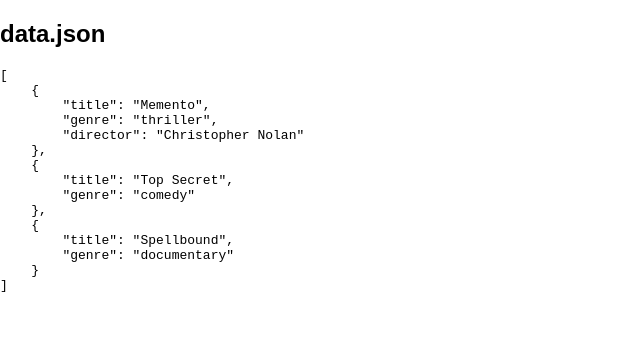
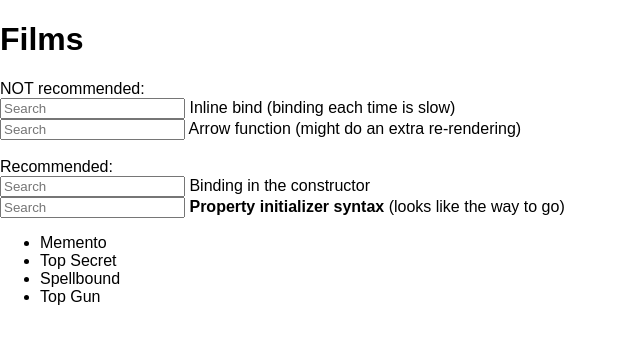
Before and after one commit to fmaylinch/react-sample-app, a React (Create React App) app: page /search in a window 1280 px wide. Shown: the top 340 px of the page, without its empty margins (0-640 px from the left). Built offline with nearby package versions, Linux system fonts and the light colour scheme.

Commit message:
Add event handler, using different approaches (bind, arrow, property initializer)

```diff
--- a/src/Search.js
+++ b/src/Search.js
@@ -1,11 +1,71 @@
-import React from 'react'
+import React, { Component } from 'react'
 import data from './data.json'
 
-const Search = (props) => (
-  <div>
-    <h2>data.json</h2>
-    <pre>{JSON.stringify(data, null, 4)}</pre>
-  </div>
-)
+class Search extends Component {
+
+  constructor(props) {
+    super(props)
+    this.state = { searchTerm: '' }
+
+    // binding in the constructor
+    // https://facebook.github.io/react/docs/handling-events.html
+    this.performSearchBinded = this.performSearchBinded.bind(this)
+  }
+
+  // This method is binded in the constructor
+  performSearchBinded(event) {
+    console.log("performSearchBinded")
+    this.setState({ searchTerm: event.target.value })
+  }
+
+  // This method is not binded, so we have to use inline binding or arrow function
+  performSearchNotBinded(event) {
+    console.log("performSearchNotBinded")
+    this.setState({ searchTerm: event.target.value })
+  }
+
+  // property initializer syntax
+  // https://facebook.github.io/react/docs/handling-events.html
+  performSearch = (event) => {
+    console.log("performSearch")
+    this.setState({ searchTerm: event.target.value })
+  }
+
+  render() {
+    return (
+      <div>
+        <h1>Films</h1>
+
+        NOT recommended:
+        <br/>
+        <input type="text" placeholder="Search"
+          value={this.state.searchTerm} onChange={this.performSearchNotBinded.bind(this)}
+        /> Inline bind (binding each time is slow)
+        <br/>
+        <input type="text" placeholder="Search"
+          value={this.state.searchTerm} onChange={(e) => this.performSearchNotBinded(e)}
+        /> Arrow function (might do an extra re-rendering)
+        <br/><br/>
+
+        Recommended:
+        <br/>
+        <input type="text" placeholder="Search"
+          value={this.state.searchTerm} onChange={this.performSearchBinded}
+        /> Binding in the constructor
+        <br/>
+        <input type="text" placeholder="Search"
+          value={this.state.searchTerm} onChange={this.performSearch}
+        /> <strong>Property initializer syntax</strong> (looks like the way to go)
+
+        <ul>
+          { data
+            .filter(film => film.title.toLowerCase().indexOf(this.state.searchTerm) >= 0)
+            .map(film => <li key={film.id}>{film.title}</li>)
+          }
+        </ul>
+      </div>
+    )
+  }
+}
 
 export default Search
--- a/src/data.json
+++ b/src/data.json
@@ -1,5 +1,6 @@
 [
-  {"title": "Memento", "genre": "thriller", "director": "Christopher Nolan"},
-  {"title": "Top Secret", "genre": "comedy"},
-  {"title": "Spellbound", "genre": "documentary"}
+  {"id":1, "title": "Memento", "genre": "thriller"},
+  {"id":2, "title": "Top Secret", "genre": "comedy"},
+  {"id":3, "title": "Spellbound", "genre": "documentary"},
+  {"id":4, "title": "Top Gun", "genre": "action"}
 ]
```
